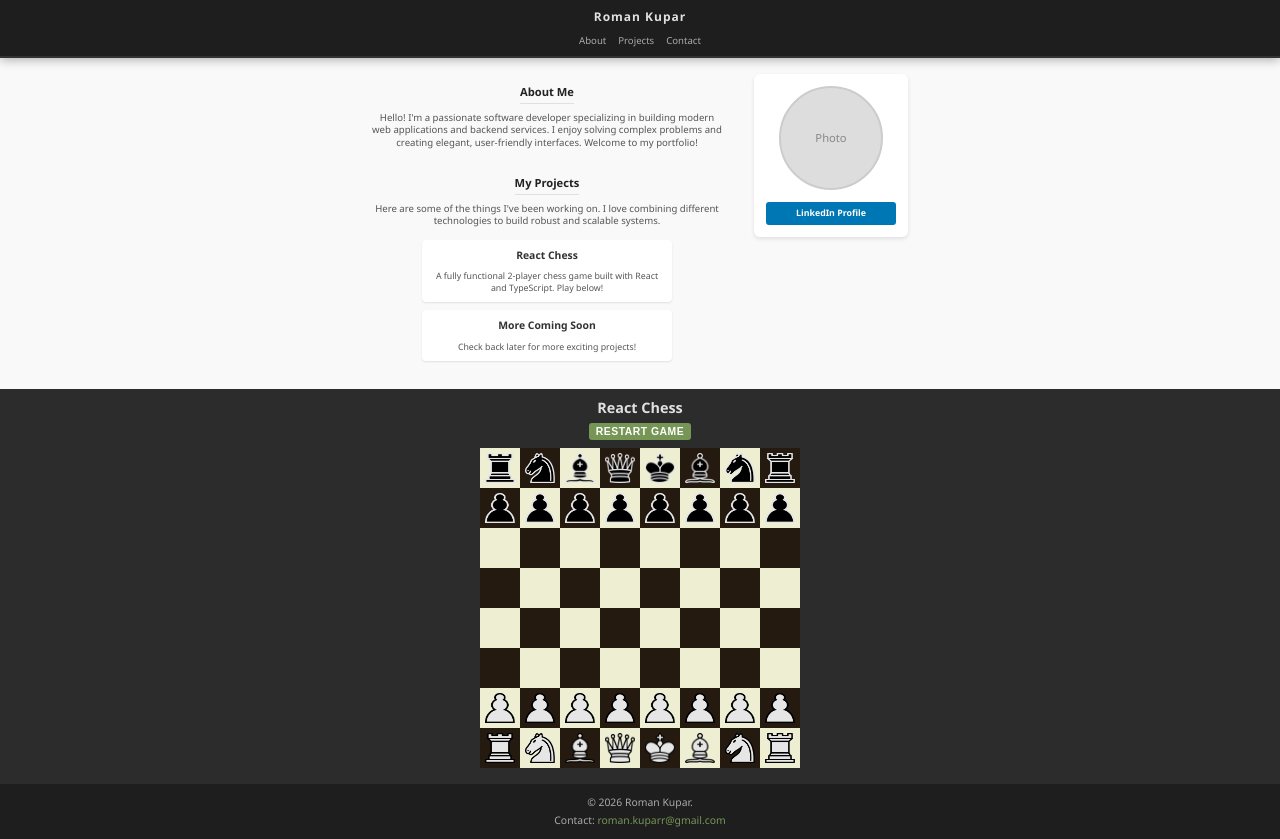
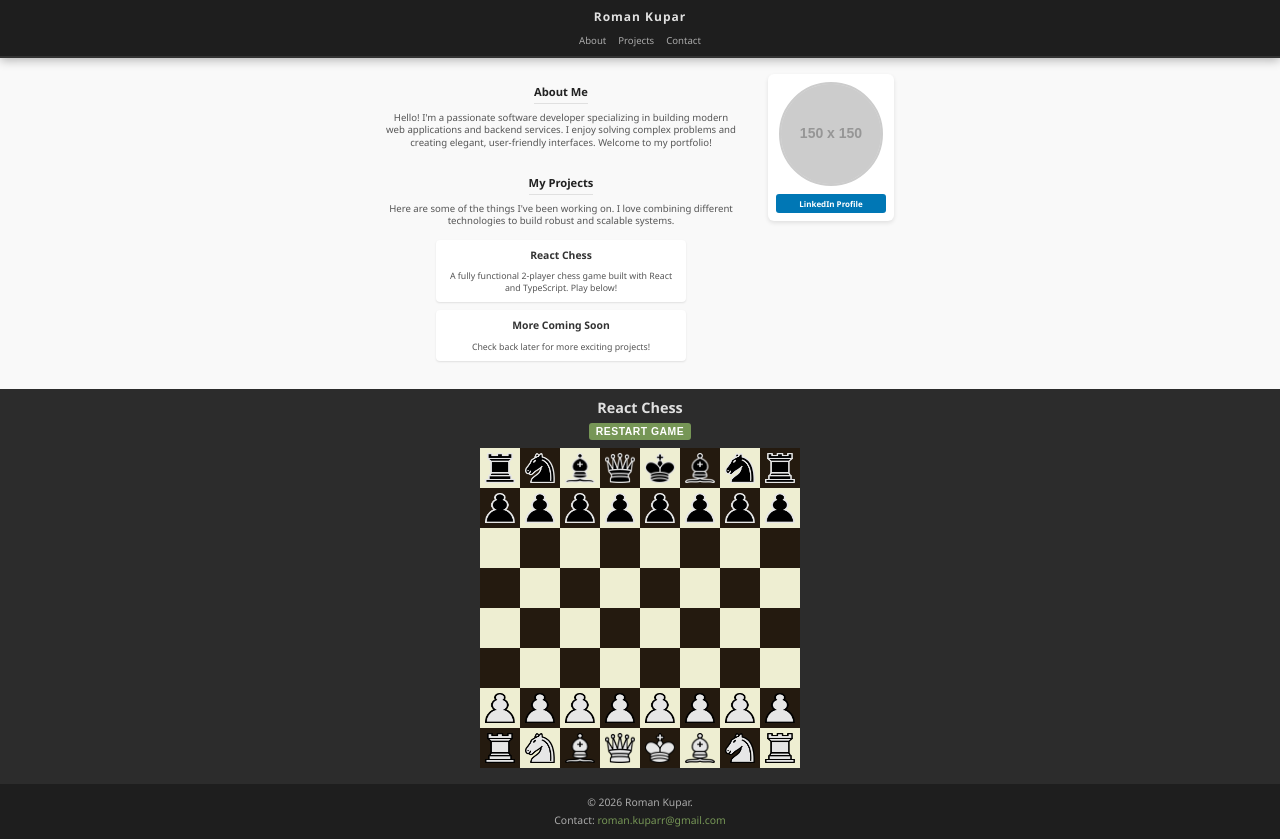
Before and after one commit to roman-kupar/portfolio, a React (Vite) app: page / in a window 1280 px wide. Built offline with nearby package versions, Linux system fonts and the light colour scheme; the HTML template or start-up script is replaced by a standard one.

Commit message:
Make profile card smaller with placeholder image

```diff
--- a/src/Portfolio/Portfolio.css
+++ b/src/Portfolio/Portfolio.css
@@ -145,10 +145,10 @@
   flex-direction: column;
   align-items: center;
   background-color: white;
-  padding: 0.75rem; /* Reduced padding */
+  padding: 0.5rem; /* Reduced padding */
   border-radius: 6px; /* Slightly smaller border radius */
   box-shadow: 0 2px 4px rgba(0, 0, 0, 0.1); /* Slightly softer shadow */
-  width: 130px; /* Reduced width */
+  width: 110px; /* Reduced width */
   flex-shrink: 0; /* Prevent shrinking */
 }
 
@@ -160,7 +160,7 @@
   display: flex;
   align-items: center;
   justify-content: center;
-  margin-bottom: 0.75rem; /* Reduced margin */
+  margin-bottom: 0.5rem; /* Reduced margin */
   border: 2px solid #ccc;
   overflow: hidden; /* Ensure image doesn't overflow the circle */
 }
@@ -182,9 +182,9 @@
   background-color: #0077b5; /* LinkedIn blue */
   color: white;
   text-decoration: none;
-  padding: 0.3rem 0.6rem; /* Reduced padding */
+  padding: 0.2rem 0.4rem; /* Reduced padding */
   border-radius: 3px; /* Slightly smaller radius */
-  font-size: 0.55rem; /* Reduced font size */
+  font-size: 0.5rem; /* Reduced font size */
   font-weight: bold;
   transition: background-color 0.2s;
   text-align: center;
--- a/src/Portfolio/Portfolio.tsx
+++ b/src/Portfolio/Portfolio.tsx
@@ -47,8 +47,7 @@ function Portfolio() {
 
           <div className="profile-card">
             <div className="profile-image-placeholder">
-              {/* <img src="your-image-url-here.jpg" alt="Profile" /> */}
-              <span>Photo</span>
+              <img src="https://via.placeholder.com/150" alt="Profile" />
             </div>
             <a
               href="https://linkedin.com"
```
